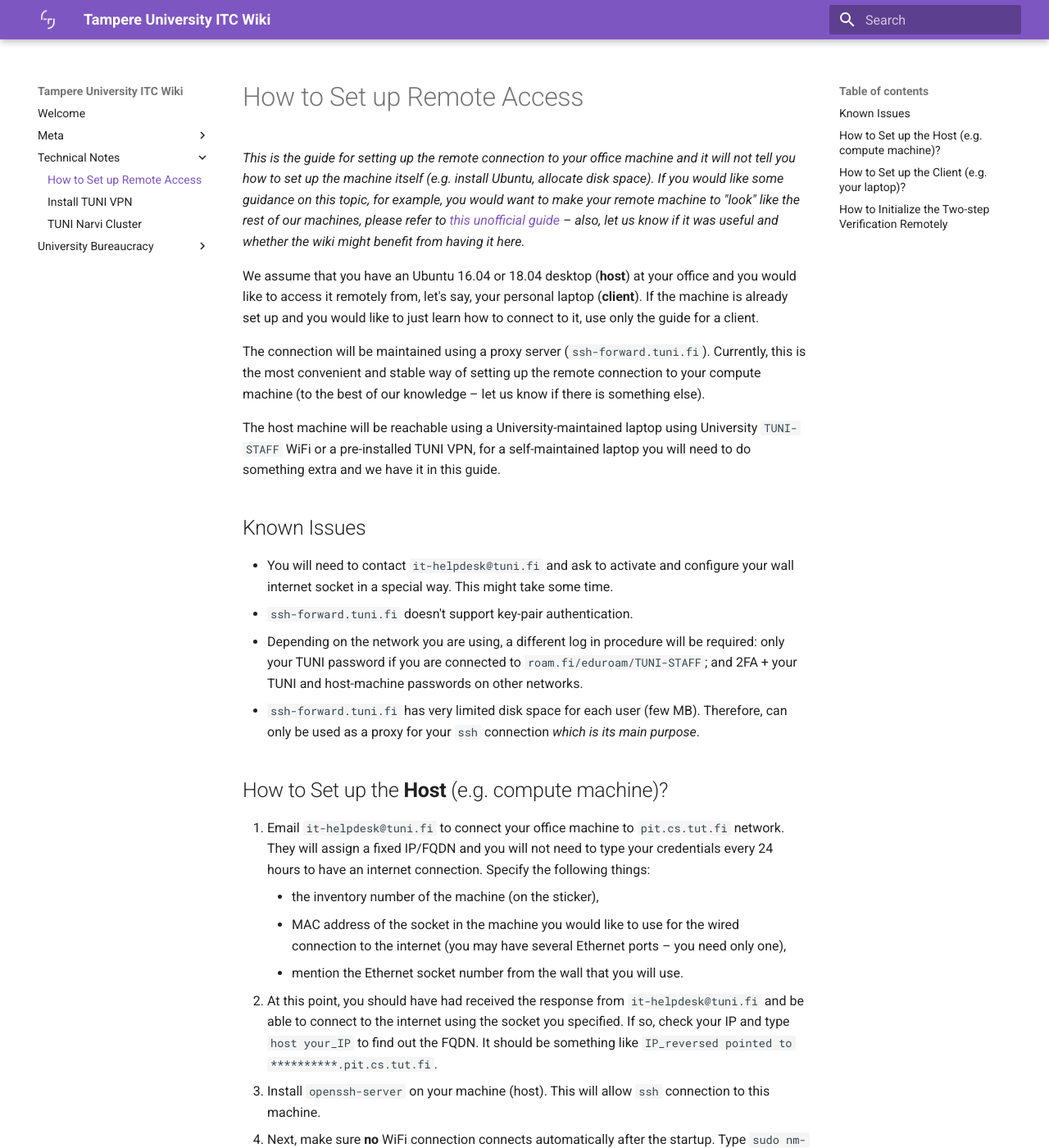
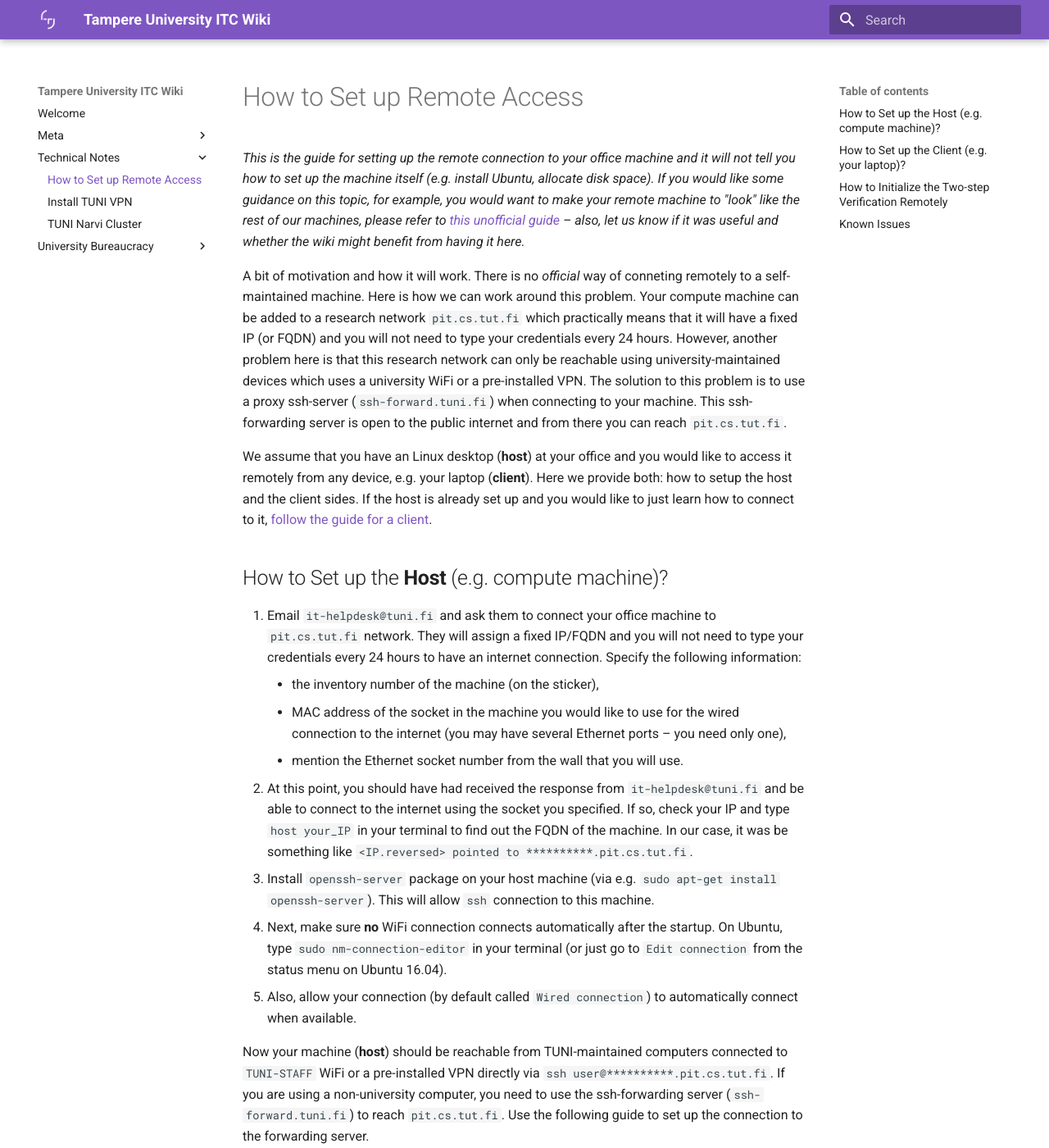
Before and after one commit to TUNI-ITC/wiki, an MkDocs documentation site: the page built from docs/Technical-Notes/how-to-set-up-remote-access.md, in a window 1280 px wide and 1400 px high. Shown: the whole window at 82% size. Built offline with MkDocs 1.6.1 and Material for MkDocs 9.7.7, drawn with Linux system fonts in a browser that asks for light colours; some of the changed text lies outside the part shown.

Commit message:
how to setup remote: motivation + clarifications (#30)

```diff
--- a/docs/Technical-Notes/how-to-set-up-remote-access.md
+++ b/docs/Technical-Notes/how-to-set-up-remote-access.md
@@ -2,45 +2,39 @@
 
 _This is the guide for setting up the remote connection to your office machine and it will not tell you how to set up the machine itself (e.g. install Ubuntu, allocate disk space). If you would like some guidance on this topic, for example, you would want to make your remote machine to "look" like the rest of our machines, please refer to [this unofficial guide](https://github.com/v-iashin/TuniSurvivalKit/blob/master/how_to_setup_a_desktop.md) – also, let us know if it was useful and whether the wiki might benefit from having it here._
 
-We assume that you have an Ubuntu 16.04 or 18.04 desktop (**host**) at your office and you would like to access it remotely from, let's say, your personal laptop (**client**). If the machine is already set up and you would like to just learn how to connect to it, use only the guide for a client.
+A bit of motivation and how it will work. There is no _official_ way of conneting remotely to a self-maintained machine. Here is how we can work around this problem. Your compute machine can be added to a research network `pit.cs.tut.fi` which practically means that it will have a fixed IP (or FQDN) and you will not need to type your credentials every 24 hours. However, another problem here is that this research network can only be reachable using university-maintained devices which uses a university WiFi or a pre-installed VPN. The solution to this problem is to use a proxy ssh-server (`ssh-forward.tuni.fi`) when connecting to your machine. This ssh-forwarding server is open to the public internet and from there you can reach `pit.cs.tut.fi`.
 
-The connection will be maintained using a proxy server (`ssh-forward.tuni.fi`). Currently, this is the most convenient and stable way of setting up the remote connection to your compute machine (to the best of our knowledge – let us know if there is something else).
+We assume that you have an Linux desktop (**host**) at your office and you would like to access it remotely from any device, e.g. your laptop (**client**). Here we provide both: how to setup the host and the client sides. If the host is already set up and you would like to just learn how to connect to it, [follow the guide for a client](#how-to-set-up-the-client-eg-your-laptop).
 
-The host machine will be reachable using a University-maintained laptop using University `TUNI-STAFF` WiFi or a pre-installed TUNI VPN, for a self-maintained laptop you will need to do something extra and we have it in this guide.
-
-## Known Issues
-
-- You will need to contact `it-helpdesk@tuni.fi` and ask to activate and configure your wall internet socket in a special way. This might take some time.
-- `ssh-forward.tuni.fi` doesn't support key-pair authentication.
-- Depending on the network you are using, a different log in procedure will be required: only your TUNI password if you are connected to `roam.fi/eduroam/TUNI-STAFF`; and 2FA + your TUNI and host-machine passwords  on other networks.
-- `ssh-forward.tuni.fi` has very limited disk space for each user (few MB). Therefore, can only be used as a proxy for your `ssh` connection *which is its main purpose*.
 
 ## How to Set up the **Host** (e.g. compute machine)?
-1. Email `it-helpdesk@tuni.fi` to connect your office machine to `pit.cs.tut.fi` network. They will assign a fixed IP/FQDN and you will not need to type your credentials every 24 hours to have an internet connection. Specify the following things:
+
+1. Email `it-helpdesk@tuni.fi` and ask them to connect your office machine to `pit.cs.tut.fi` network. They will assign a fixed IP/FQDN and you will not need to type your credentials every 24 hours to have an internet connection. Specify the following information:
     - the inventory number of the machine (on the sticker),
     - MAC address of the socket in the machine you would like to use for the wired connection to the internet (you may have several Ethernet ports – you need only one),
     - mention the Ethernet socket number from the wall that you will use.
-2. At this point, you should have had received the response from `it-helpdesk@tuni.fi` and be able to connect to the internet using the socket you specified. If so, check your IP and type `host your_IP` to find out the FQDN. It should be something like `IP_reversed pointed to **********.pit.cs.tut.fi`.
-3. Install `openssh-server` on your machine (host). This will allow `ssh` connection to this machine.
-4. Next, make sure **no** WiFi connection connects automatically after the startup.  Type `sudo nm-connection-editor` in terminal (or just go to `Edit connection` from the status menu on 16.04).
-5. Allow your `Wired connection` to automatically connect when available.
+2. At this point, you should have had received the response from `it-helpdesk@tuni.fi` and be able to connect to the internet using the socket you specified. If so, check your IP and type `host your_IP` in your terminal to find out the FQDN of the machine. In our case, it was be something like `<IP.reversed> pointed to **********.pit.cs.tut.fi`.
+3. Install `openssh-server` package on your host machine (via e.g. `sudo apt-get install openssh-server`). This will allow `ssh` connection to this machine.
+4. Next, make sure **no** WiFi connection connects automatically after the startup. On Ubuntu, type `sudo nm-connection-editor` in your terminal (or just go to `Edit connection` from the status menu on Ubuntu 16.04).
+5. Also, allow your connection (by default called `Wired connection`) to automatically connect when available.
+
+Now your machine (**host**) should be reachable from TUNI-maintained computers connected to `TUNI-STAFF` WiFi or a pre-installed VPN directly via `ssh user@**********.pit.cs.tut.fi`. If you are using a non-university computer, you need to use the ssh-forwarding server (`ssh-forward.tuni.fi`) to reach `pit.cs.tut.fi`. Use the following guide to set up the connection to the forwarding server.
 
 ## How to Set up the **Client** (e.g. your laptop)?
-If you have a machine which is already connected to `pit.cs.tut.fi`, you will only need to follow this guide.
+Even though university-maintained devices can reach `pit.cs.tut.fi` without any proxy, we found that using the proxy on such devices provides a more uniform experience because otherwise you need to keep in mind which network you are using each time you ssh to your machine.
 
-1. Now your machine (host) should be reachable from TUNI-maintained computers connected to `TUNI-STAFF` WiFi or VPN directly via `ssh`. To connect to it from a self-maintained/personal device, you need to get access to `ssh-forward.tuni.fi`. For this, proceed to [id.tuni.fi/idm](https://id.tuni.fi/idm/?uiLang=en) -> `My user rights` -> `Apply for a new user right` -> if required, select your contract -> search for `Linux Servers (LINUX-SERVERS) SSH tunneling service` and select it. In `Application details` put something like `For pit.cs.tut.fi connections`. Then, go to the `Applications` tab and wait until the access is granted (1 min).
-2. Initialize the two-step verification at `ssh-forward.tuni.fi`. For this, `ssh` with your TUNI credentials to `ssh-forward.tuni.fi` while being connected to one of the University networks (`roam.fi/eduroam/TUNI-STAFF` or a university VPN) – you cannot do it from any other network but [we got you here as well](#how-to-initialize-the-two-step-verification-remotely). Type `google-authenticator`. It will ask you several questions and show a QR code (resize your window to see it). Answer the questions as follows:
-    - `Do you want authentication tokens to be time-based` -> y
+1. To connect to your compute machine from a self-maintained/personal device, you need to get access to the ssh-forwarding server `ssh-forward.tuni.fi`. For this, proceed to [id.tuni.fi/idm](https://id.tuni.fi/idm/?uiLang=en) -> `My user rights` -> `Apply for a new user right` -> if required, select your contract -> search for `Linux Servers (LINUX-SERVERS) SSH tunneling service` and select it. In `Application details` put something like `For pit.cs.tut.fi connections`. Then, go to the `Applications` tab and wait until the access is granted (1 min).
+2. `ssh-forward.tuni.fi` is open to the public internet and it requires 2-factor authentication. For this, log in to the forwarding server using your TUNI credentials (`ssh tuni_user@ssh-forward.tuni.fi`) while being connected to one of the University networks (`roam.fi/eduroam/TUNI-STAFF` or a university VPN). Unfortunately, you cannot initialize 2-factor authentication from any other network but the good news is that you need to do it only once. If you cannot go to the campus [we got you here as well](#how-to-initialize-the-two-step-verification-remotely). Once you logged in to `ssh-forward.tuni.fi`, type `google-authenticator`. It will ask you several questions and show a QR code (resize your window to see it). Answer the questions as follows:
+    - `Do you want authentication tokens to be time-based...` -> y
     - `Do you want me to update your "/home/user/...google_authenticator" file` -> y
     - `Do you want to disallow multiple uses...` -> n
-    - `By default, tokens are good for 30 seconds` -> n
-    - `If the computer that you are logging into` -> y
-3. Once QR code is shown, install some two-step authenticator app on your smartphone e.g. from [Microsoft](https://www.microsoft.com/en-us/account/authenticator), [Authy](https://authy.com/), or [Google](https://www.google.com/search?q=Google+Authenticator+apple+android). The app will be used for two-step authentication when you connect from a non-university network is used e.g. your home internet. Once it is done, it will create an entry with a 6-digit passcode which changes every 30 secs.
-4. Test your 2FA by trying to connect to `ssh-forward.tuni.fi` from a non-university network (e.g. using your cell-phone internet and hotspot).
-5. Try to connect to your machine, use `ssh -J your_tuni_username@ssh-forward.tuni.fi your_host_username@*********.pit.cs.tut.fi`
+    - `By default, tokens are good for 30 seconds...` -> n
+    - `If the computer that you are logging into...` -> y
+3. Once QR code is shown, install some 2-factor authenticator app on your smartphone e.g. from [Microsoft](https://www.microsoft.com/en-us/account/authenticator), [Authy](https://authy.com/), or [Google](https://www.google.com/search?q=Google+Authenticator+apple+android). The app will be used for two-step authentication when you connect from a non-university network is used e.g. your home internet. Once it is done, it will create an entry with a 6-digit passcode which changes every 30 secs.
+4. Test your 2FA by trying to connect to `ssh-forward.tuni.fi` from a non-university network (e.g. using internet shared from your cell-phone) (`ssh your_tuni_username@ssh-forward.tuni.fi`).
+5. Try to connect to your machine, use `ssh -J your_tuni_username@ssh-forward.tuni.fi your_host_username@*********.pit.cs.tut.fi` (`-J` means "jump" using the specified proxy)
     - If you are on a University network (`roam.fi/eduroam/TUNI-STAFF` or VPN), it will only ask for your TUNI and host passwords;
-    - If you are using a non-University network, it will first ask you for a `Verification code` which is a temporal code from `Google Authenticator` app or any other you installed on your smartphone.
-
+    - If you are using a non-University network, it will first ask you for a `Verification code` which is a temporal code from `Google Authenticator` app or any other 2FA app you installed on your smartphone.
 
 !!! tip
     Config the `ssh` connection in `~/.ssh/config`:
@@ -58,4 +52,11 @@
 !!! warning "`linux-ssh.cc.tut.fi` and `ssh-forward.cc.tut.fi` will be deprecated by February 2021"
     *`linux-ssh.cc.tut.fi` and `ssh-forward.cc.tut.fi` will be decommissioned during the 2nd week of 2021 and `staff-linux.cc.tut.fi` in February 2021. Therefore, if neither of the three is working for you, try using a VPN or go to the university and initialize authentication from roam.fi/eduroam/otherWiFi. You may also ask a colleague-friend to do it for you if they have an access/vpn/at-uni.*
 
-If you are setting up your connection remotely and you don't have an access to the university networks nor VPN at the moment, you still can do it. For this, you may use the old ssh-server if it still works for you `ssh-forward.cc.tut.fi`, otherwise you will need to apply for another TUT service. Proceed to [tut.fi/omatunnus](https://www.tut.fi/omatunnus) (yes, `tut` not `tuni`) -> `Services` -> `System Access` (wait 10 sec) -> search for `linux-ssh.cc.tut.fi` or `staff-linux.cc.tut.fi` depending on whether your are a student or a staff. When the access is granted (5 mins), `ssh` to one of them, and from there `ssh` to `ssh-forward.tuni.fi` -- no verification code will be asked as these servers are in the university network. Then, proceed with the initialization of the two-factor auth.
+If you are setting up your connection remotely and you don't have an access to the university networks nor VPN at the moment, you still can do it. For this, you may use the old ssh-server if it still works for you (`ssh-forward.cc.tut.fi`), otherwise you will need to apply for another service. Proceed to [tut.fi/omatunnus](https://www.tut.fi/omatunnus) (yes, `tut` not `tuni`) -> `Services` -> `System Access` (wait 10 sec) -> search for `linux-ssh.cc.tut.fi` or `staff-linux.cc.tut.fi` depending on whether your are a student or a staff. When the access is granted (5 mins), `ssh` to one of them, and from there `ssh` to `ssh-forward.tuni.fi` -- no verification code will be asked as these servers are in the university network. Then, proceed with the initialization of the two-factor auth.
+
+## Known Issues
+
+- You will need to contact `it-helpdesk@tuni.fi` and ask to activate and configure your wall internet socket in a special way. This might take some time.
+- `ssh-forward.tuni.fi` doesn't support key-pair authentication.
+- Depending on the network you are using, a different log in procedure will be required: only your TUNI password if you are connected to `roam.fi/eduroam/TUNI-STAFF`; and 2FA + your TUNI and host-machine passwords  on other networks.
+- `ssh-forward.tuni.fi` has very limited disk space for each user (few MB). Therefore, can only be used as a proxy for your `ssh` connection *which is its main purpose*.
```
